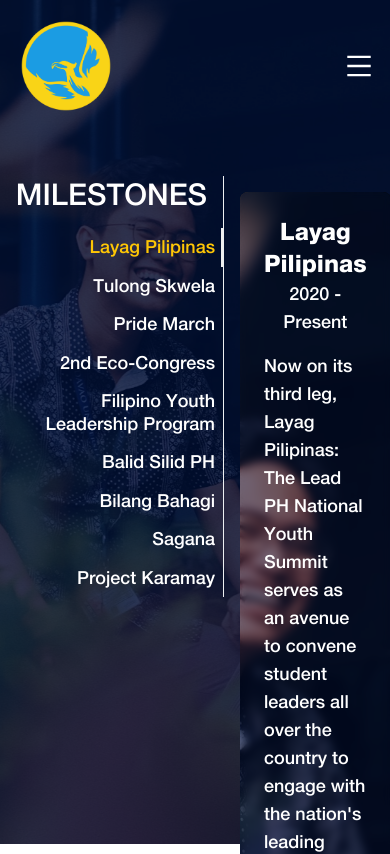
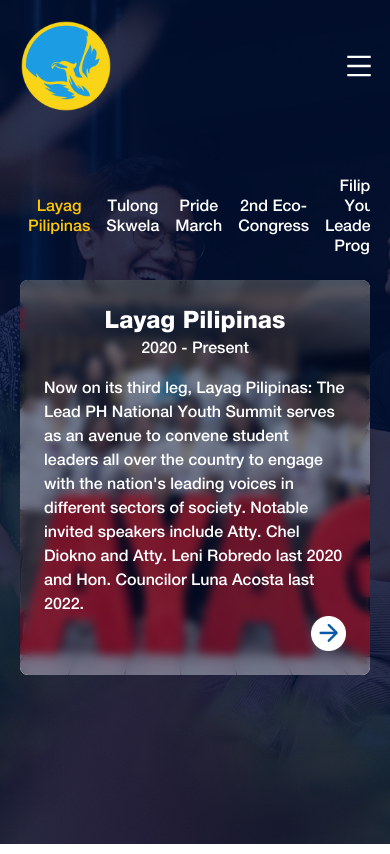
Before and after one commit to lmbtupas/PGLSPT-37, a Next.js app in the folder pglspt-37/: page /milestones in a window 390 px wide. Shown: the top 854 px of the page. Built offline with nearby package versions, Linux system fonts and the light colour scheme.

Commit message:
made milestones responsive

```diff
--- a/pglspt-37/app/globals.css
+++ b/pglspt-37/app/globals.css
@@ -42,9 +42,30 @@
 }
 
 .body_text {
-  @apply text-white font-body text-lg
+  @apply text-white font-body text-base md:text-lg
 }
 
 .btn {
   @apply bg-white rounded-lg py-2 px-3 font-body text-blue
 }
+
+::-webkit-scrollbar {
+  width: 0.5rem;
+  height: 0.5rem;
+}
+
+/* Track */
+::-webkit-scrollbar-track {
+  background: transparent;
+}
+
+/* Handle */
+::-webkit-scrollbar-thumb {
+  background: #0A57A7;
+  border-radius: 5px;
+}
+
+/* Handle on hover */
+::-webkit-scrollbar-thumb:hover {
+  background: #FFC705;
+}
--- a/pglspt-37/app/milestones/MilestoneTabs.jsx
+++ b/pglspt-37/app/milestones/MilestoneTabs.jsx
@@ -7,41 +7,55 @@
     Tab,
     TabPanel,
   } from "@material-tailwind/react";
-import { useState } from 'react'
+import { useEffect, useState } from 'react'
 import Image from "next/image";
 import Link from 'next/link';
-import data from '@/data/milestonesData.json'
-import img1 from '@/public/images/hero_1.jpg'
+import { milestonesData } from '@/data/milestonesData.js'
 
 export default function MilestoneTabs() {
     const [activeTab, setActiveTab] = useState(0);
+    const [matches, setMatches] = useState(true);
+
+    useEffect(() => {
+        const query = "(min-width: 540px)";
+        const media = window.matchMedia(query);
+        if (media.matches !== matches) {
+            setMatches(media.matches);
+        }
+        const listener = () => {setMatches(media.matches);}
+        window.addEventListener('resize', listener);
+        return () => {
+            window.removeEventListener('resize', listener);
+        }
+    }, [matches]);
+
   return (
-    <div className='2xl:w-1/2 lg:w-2/3 mt-12 mx-auto'>
-        <Tabs value={activeTab} orientation="vertical">
+    <div className='w-full p-5 lg:w-2/3 2xl:w-1/2 pt-10 mx-auto'>
+        <Tabs value={activeTab} orientation={matches ? "vertical" : "horizontal"}>
             <TabsHeader
-                className="w-56 rounded-none border-r border-blue-gray-50 bg-transparent p-0"
+                className="md:w-56 h-full overflow-x-auto rounded-none sm:border-r border-blue-gray-50 bg-transparent p-0 flex flex-row sm:flex-col"
                 indicatorProps={{
-                className: "bg-transparent border-r-2 shadow-none rounded-none",
+                className: "bg-transparent sm:border-r-2 shadow-none rounded-none",
                 }}
             >
-                <div className='text-white font-body text-3xl text-right pr-4 pb-4'>MILESTONES</div>
-                {data.items.map((item, index) => (
+                { matches && <div className='text-white font-body text-2xl md:text-3xl text-right pr-4 pb-4'>MILESTONES</div>}
+                {milestonesData.map((item, index) => (
                 <Tab
                     key={index}
                     value={index}
                     onClick={() => setActiveTab(index)}
-                    className={`font-body text-lg text-right leading-tight justify-end p-2 ${activeTab === index ? "text-yellow" : "text-white"}`}
+                    className={`font-body h-auto sm:w-full text-md md:text-lg sm:text-right leading-tight sm:justify-end p-2 ${activeTab === index ? "text-yellow" : "text-white"}`}
                 >
-                    {item.title}
+                    <p>{item.title}</p>
                 </Tab>
                 ))}
             </TabsHeader>
             <TabsBody>
-                {data.items.map((item, index) => (
-                <TabPanel key={index} value={index} className="h-full text-white">
+                {milestonesData.map((item, index) => (
+                <TabPanel key={index} value={index} className="h-full text-white px-0 sm:px-6">
                     <div className='relative h-full p-6 rounded-lg overflow-hidden'>
                         <div className="w-full h-full absolute top-0 left-0">
-                            <Image alt="/" src={img1} fill={true} style={{objectFit: "cover"}} className=''/>
+                            <Image alt="/" src={item.img} fill={true} style={{objectFit: "cover"}} className=''/>
                             <div className='absolute top-0 left-0 right-0 bottom-0 bg-[#000F34]/50 backdrop-blur-sm' />
                         </div>
                         <div className='flex flex-col relative h-full'>
@@ -54,7 +68,7 @@
                             <div className='body_text'>
                                 {item.text}
                             </div>
-                                <Link href='/' className='self-end mt-auto'>
+                                <Link href={item.link} className='self-end mt-auto'>
                                     <Image
                                         src="/images/arrow_button.png"
                                         width={35}
--- a/pglspt-37/app/notable-phoenixes/AlumniCard.jsx
+++ b/pglspt-37/app/notable-phoenixes/AlumniCard.jsx
@@ -4,7 +4,7 @@
   return (
     <div className="flex flex-row w-96 md:w-[32rem] items-center">
         <div className="overflow-hidden relative h-36 md:h-40 w-36 md:w-40 mr-4 rounded-lg">
-            <Image  alt={name} src={img} fill={true} style={{objectFit: "cover"}}/>
+            <Image  alt={name} src={img} fill draggable={false} placeholder="blur" style={{objectFit: "cover"}}/>
         </div>
         <div className="text-left w-56 md:w-80">
             <div className="text-yellow font-body text-xl md:text-2xl mb-2">
--- a/pglspt-37/app/notable-phoenixes/page.js
+++ b/pglspt-37/app/notable-phoenixes/page.js
@@ -1,6 +1,6 @@
 import Background from '@/components/Background';
 import AlumniCard from './AlumniCard';
-import data from '@/data/alumniData.json'
+import {alumniData} from '@/data/alumniData.js'
 import img1 from '@/public/images/hero_1.jpg'
 
 export default function page() {
@@ -10,7 +10,7 @@
         NOTABLE PHOENIXES
       </div>
         {
-          data.alumni.map((item,index)=>(
+          alumniData.map((item,index)=>(
             <div key={index} className='flex flex-col mb-14'>
               <div className='text-center mb-10 subheader_2'>
                 {item.title}
@@ -18,7 +18,7 @@
               <div className='flex flex-row flex-wrap justify-center gap-y-14 gap-x-8'>
               {
                 item.officers.map((item,index)=>(
-                  <AlumniCard key={index} name={item.name} position={item.position} img={img1}/>
+                  <AlumniCard key={index} name={item.name} position={item.position} img={item.img}/>
                 ))
               }
               </div>
--- a/pglspt-37/components/Background.jsx
+++ b/pglspt-37/components/Background.jsx
@@ -4,13 +4,13 @@
 
 export default function Background({children, bgImg}) {
   return (
-    <div className="flex items-start justify-center relative h-full py-auto">
+    <div className="flex items-start justify-center relative h-full py-auto overflow-hidden">
         {/* Overlay */}
         <div className="w-full h-screen fixed top-0 left-0">
             <Image alt="/" src={bgImg} fill={true} style={{objectFit: "cover"}} className=''/>
         </div>
         <div className='fixed top-0 left-0 right-0 bottom-0 bg-[#000F34]/80' />
-        <div className='mt-32 flex flex-col w-full z-[2]'>
+        <div className='pt-32 flex flex-col w-full z-[2]'>
             {children}
         </div>
     </div>
--- a/pglspt-37/components/ProfileCard.jsx
+++ b/pglspt-37/components/ProfileCard.jsx
@@ -4,7 +4,7 @@
   return (
     <div className="flex flex-col w-52 items-center text-center">
         <div className="overflow-hidden relative h-52 w-52 mb-4 rounded-lg">
-            <Image  alt={name} src={img} fill={true} style={{objectFit: "cover"}}/>
+            <Image  alt={name} src={img} fill draggable={false} placeholder="blur" style={{objectFit: "cover"}}/>
         </div>
         <div className="leading-none text-yellow font-body text-lg md:text-xl mb-2">
           <p>{name}</p>
--- a/pglspt-37/data/milestonesData.json
+++ /dev/null
@@ -1,67 +0,0 @@
-{
-    "items": [
-        {
-            "title": "Layag Pilipinas",
-            "date": "2020 - Present",
-            "text": "Now on its third leg, Layag Pilipinas: The Lead PH National Youth Summit serves as an avenue to convene student leaders all over the country to engage with the nation's leading voices in different sectors of society. Notable invited speakers include Atty. Chel Diokno and Atty. Leni Robredo last 2020 and Hon. Councilor Luna Acosta last 2022.",
-            "img": "",
-            "link": "https://www.facebook.com/layagphilippines20"
-        },
-        {
-            "title": "Tulong Skwela",
-            "date": "2020 - Present",
-            "text": "For the past two years, Tulong Skwela PH has provided educational materials, supplies, and connectivity devices to more than 10 partner public schools and reached 5,769 beneficiaries across different regions in Mindanao. The project was also heralded as one of the 39 Ayala Malls' Extra Mile Changemakers during the pandemic last 2020.",
-            "img": "",
-            "link": "https://www.facebook.com/tulongskwela2022"
-        },
-        {
-            "title": "Pride March",
-            "date": "2018",
-            "text": "PGLS co-spearheaded the first-ever Pride March in AdDU in hopes of contributing to the fight for a wider acceptance of the LGBTQIA+ community and their rights.",
-            "img": "",
-            "link": "#"
-        },
-        {
-            "title": "2nd Eco-Congress",
-            "date": "2018",
-            "text": "PGLS initiated the second installment of the AdDU Eco Congress last 2018, which resulted in resolutions crafted by Atenean delegates to lobby eco-friendly policies and programs for the environment.",
-            "img": "",
-            "link": "#"
-        },
-        {
-            "title": "Filipino Youth Leadership Program",
-            "date": "2021",
-            "text": "FYLP is a month-long leadership development experience to learn directly from the nation's key storytellers, esteemed lecturers, and young-driven mentors by 30 sterling student leaders of Mindanao.",
-            "img": "",
-            "link": "#"
-        },
-        {
-            "title": "Balid Silid PH",
-            "date": "2021",
-            "text": "Balik Silid PH is a movement that fought for the inclusion of Higher Ed students in the priority list of vaccination programs in the Philippines. 7,197 signatories signed the petition.",
-            "img": "",
-            "link": "https://www.facebook.com/baliksilidph"
-        },
-        {
-            "title": "Bilang Bahagi",
-            "date": "2021",
-            "text": "We co-presented Bilang Bahagi, which was a voters registration movement that aimed to raise the number of registered Mindanaoan voters who will participate in the Halalan 2022.",
-            "img": "",
-            "link": "https://www.facebook.com/habipilipinas2022"
-        },
-        {
-            "title": "Sagana",
-            "date": "2022",
-            "text": "PIGLASAPAT initiates its own adopt-a-hectare program at the Ayala Carbon Forest, Davao City, and commits to nurturing its seedlings in contribution to environmental conservation.",
-            "img": "",
-            "link": "#"
-        },
-        {
-            "title": "Project Karamay",
-            "date": "2022",
-            "text": "In celebration of National Mental Health Month, PIGLASAPAT joins the crusade of raising mental health awareness through conversations that unravel how college students cope and remain mentally healthy.",
-            "img": "",
-            "link": "https://www.facebook.com/ateneopiglas/posts/pfbid02kpVQruoPSpQuVULxECh1JcF43gcU1cUFv6PSsKFYausjUZ6dL2bmHYzPhh3CnBTBl"
-        }
-    ]
-}
```
Also changed, not shown: pglspt-37/data/alumniData.json (deleted, +0 -109 lines).
